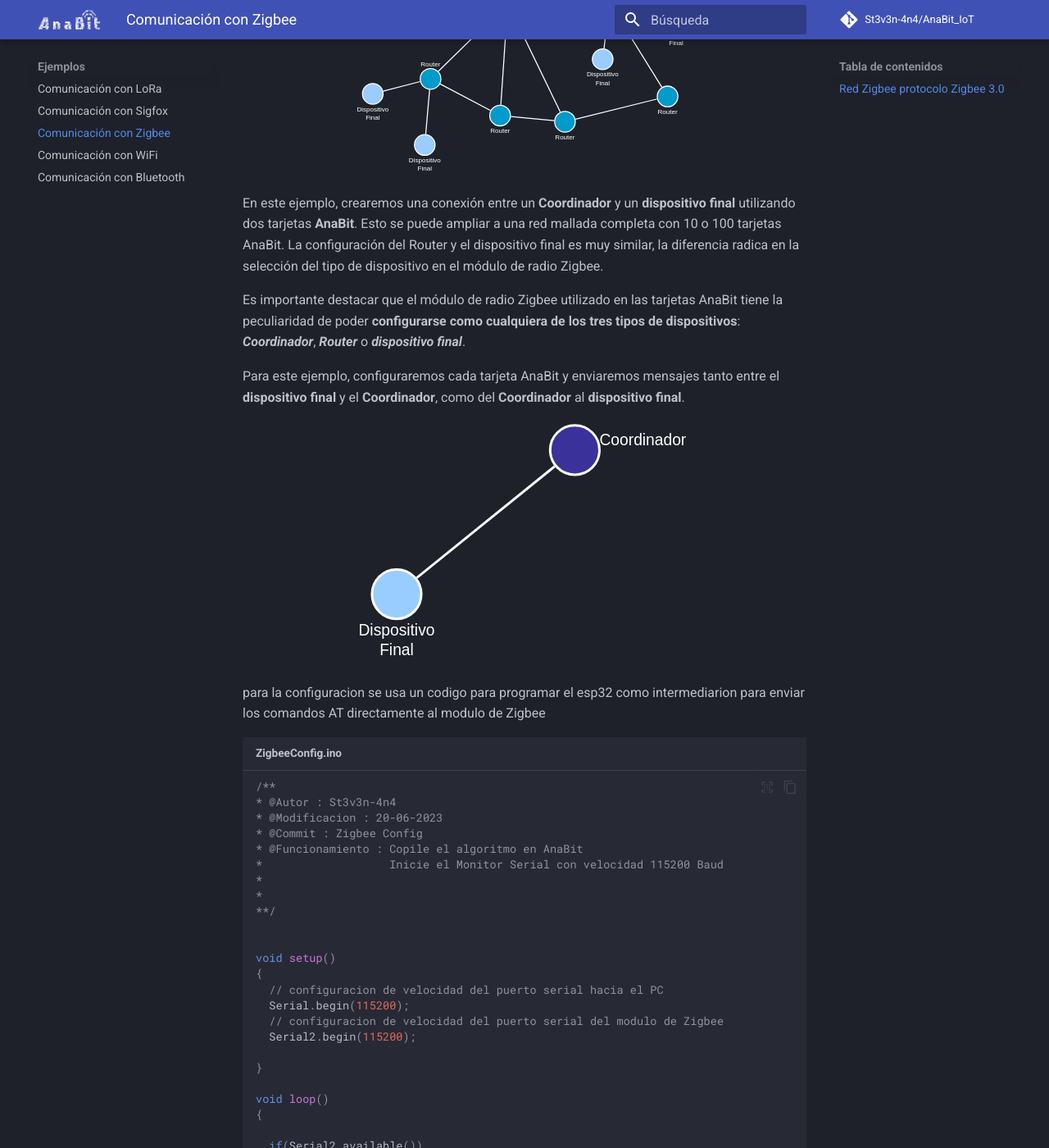
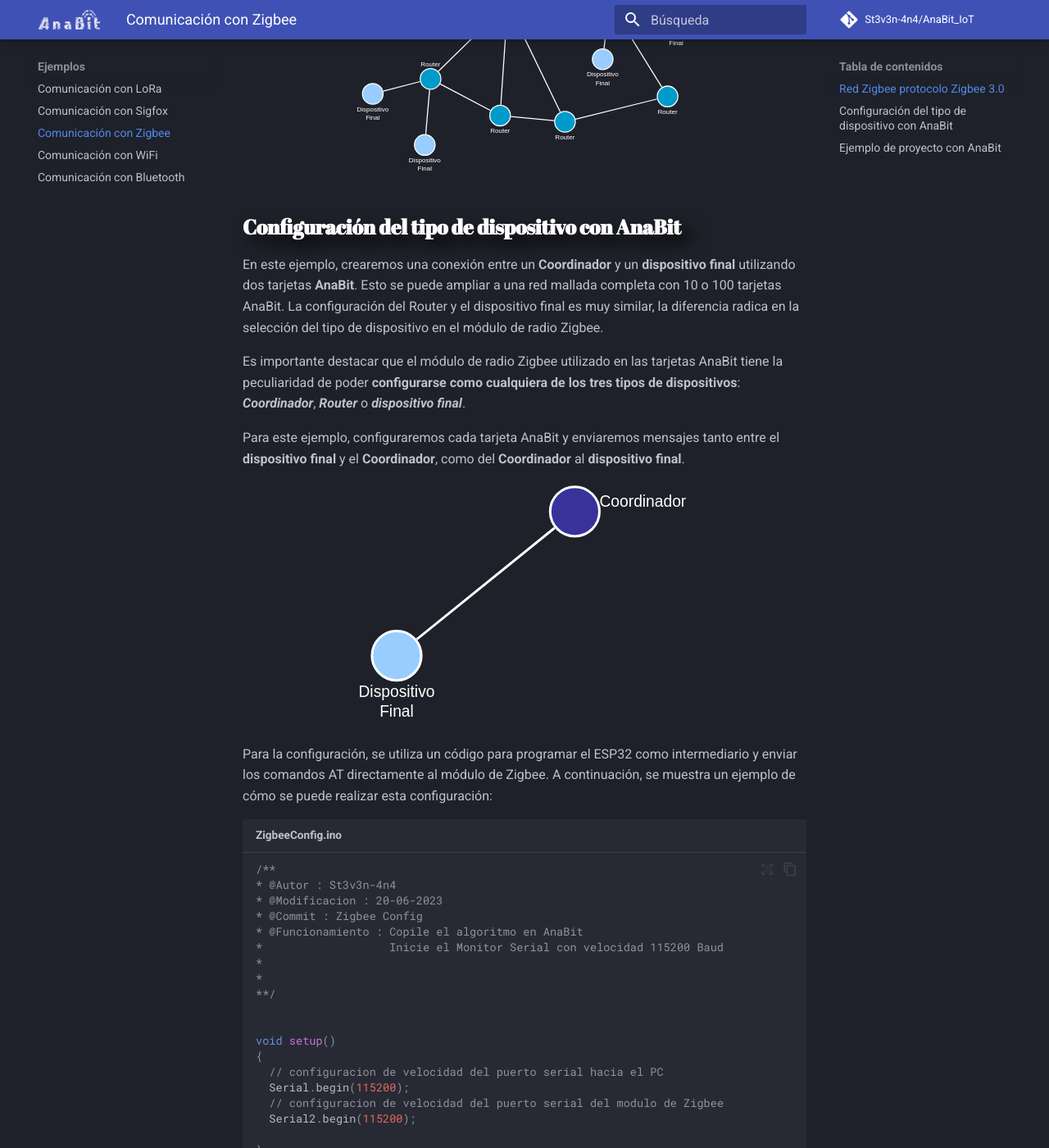
Before and after one commit to N0c7u4/AnaBit_IoT, an MkDocs documentation site: the page built from docs/Ejemplo_Zigbee.md, in a window 1280 px wide and 1400 px high, scrolled down 718 px. Shown: the whole window at 82% size. Built offline with MkDocs 1.6.1 and Material for MkDocs 9.7.7, drawn with Linux system fonts in a browser that asks for light colours; comment, search, counter and statistics services are not loaded; some of the changed text lies outside the part shown.

Commit message:
modificacion del ejemplo subdivision por titulos

```diff
--- a/docs/Ejemplo_Zigbee.md
+++ b/docs/Ejemplo_Zigbee.md
@@ -12,7 +12,7 @@
 </center>
 
 
-
+## **Configuración del tipo de dispositivo con AnaBit**
 
 En este ejemplo, crearemos una conexión entre un **Coordinador** y un **dispositivo final** utilizando dos tarjetas **AnaBit**. Esto se puede ampliar a una red mallada completa con 10 o 100 tarjetas AnaBit. La configuración del Router y el dispositivo final es muy similar, la diferencia radica en la selección del tipo de dispositivo en el módulo de radio Zigbee.
 
@@ -24,7 +24,7 @@
 <img src="../assets/Imagenes/Ejemplo2.svg" alt="drawing"width="60%" height="60%" />
 </center>
 
-para la configuracion se usa un codigo para programar el esp32 como intermediarion para enviar los comandos AT directamente al modulo de Zigbee
+Para la configuración, se utiliza un código para programar el ESP32 como intermediario y enviar los comandos AT directamente al módulo de Zigbee. A continuación, se muestra un ejemplo de cómo se puede realizar esta configuración:
 
 ~~~C title="ZigbeeConfig.ino"
 /**
@@ -198,6 +198,8 @@
     14:39:50.004 -> comando: Dispositivo Final enviando respuesta a Coordinador con ADDR=0000
     14:39:51.040 -> OK
     ~~~
+
+## **Ejemplo de proyecto con AnaBit**
 
 Una vez que los módulos están configurados, es posible crear algoritmos para implementar proyectos. A continuación, se muestra un ejemplo de comunicación entre un dispositivo final y el coordinador. En este caso, el dispositivo final envía al coordinador el valor del campo magnético obtenido por el sensor Hall integrado en el ESP32. El coordinador guarda esta información en una tarjeta microSD en un formato adecuado para ser visualizado en una tabla de Excel. Para lograr esto, se han creado dos códigos, uno para cada tarjeta AnaBit, que se presentan a continuación:
 
```
